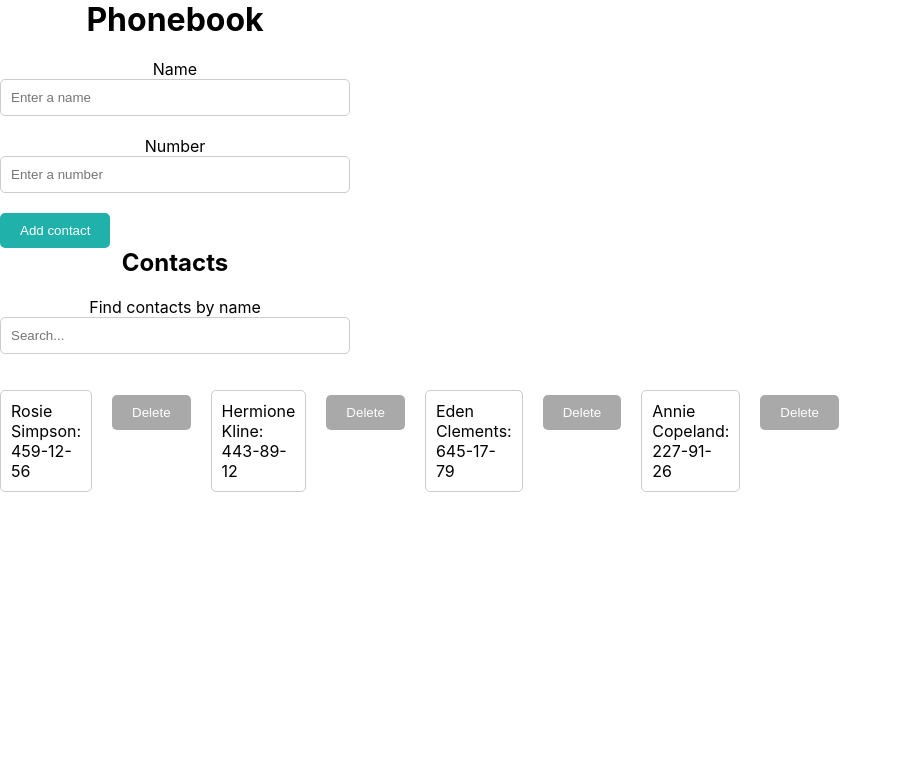
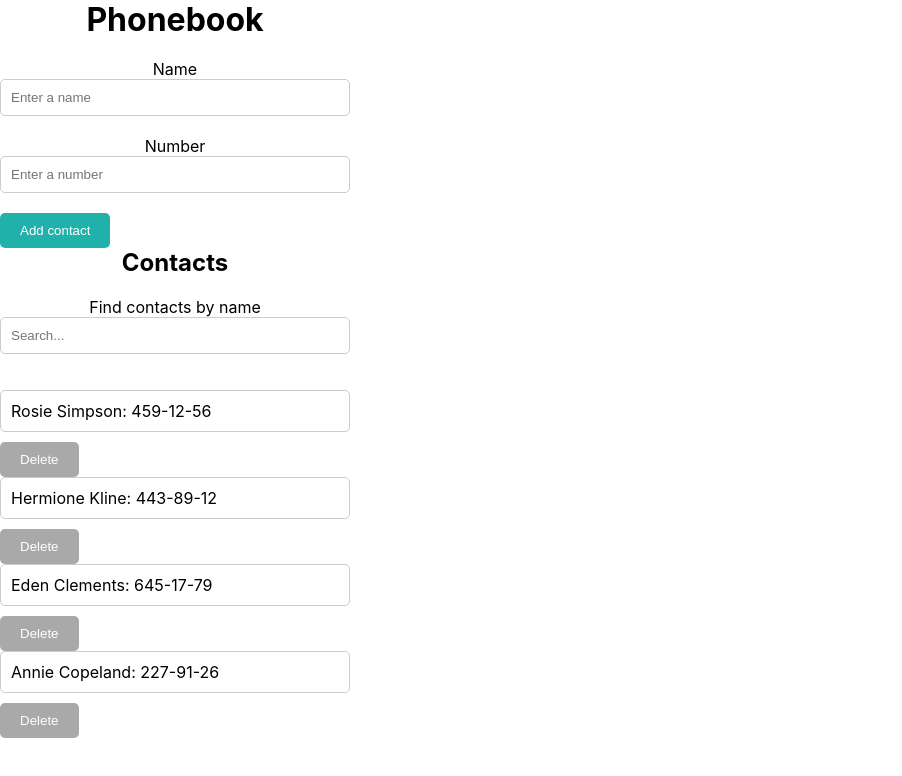
Before and after one commit to Katharinaad/goit-react-hw-02-phonebook, a React (Create React App) app: page / in a window 1280 px wide. Shown: the top 776 px of the page, without its empty margins (0-902 px from the left). Built offline with nearby package versions, Linux system fonts and the light colour scheme.

Commit message:
Update ContactList.module.css

```diff
--- a/src/components/ContactList/ContactList.module.css
+++ b/src/components/ContactList/ContactList.module.css
@@ -1,5 +1,4 @@
 .contactList {
   display: flex;
-  gap: 20px;
-  align-items: baseline;
+  flex-wrap: wrap;
 }
```
